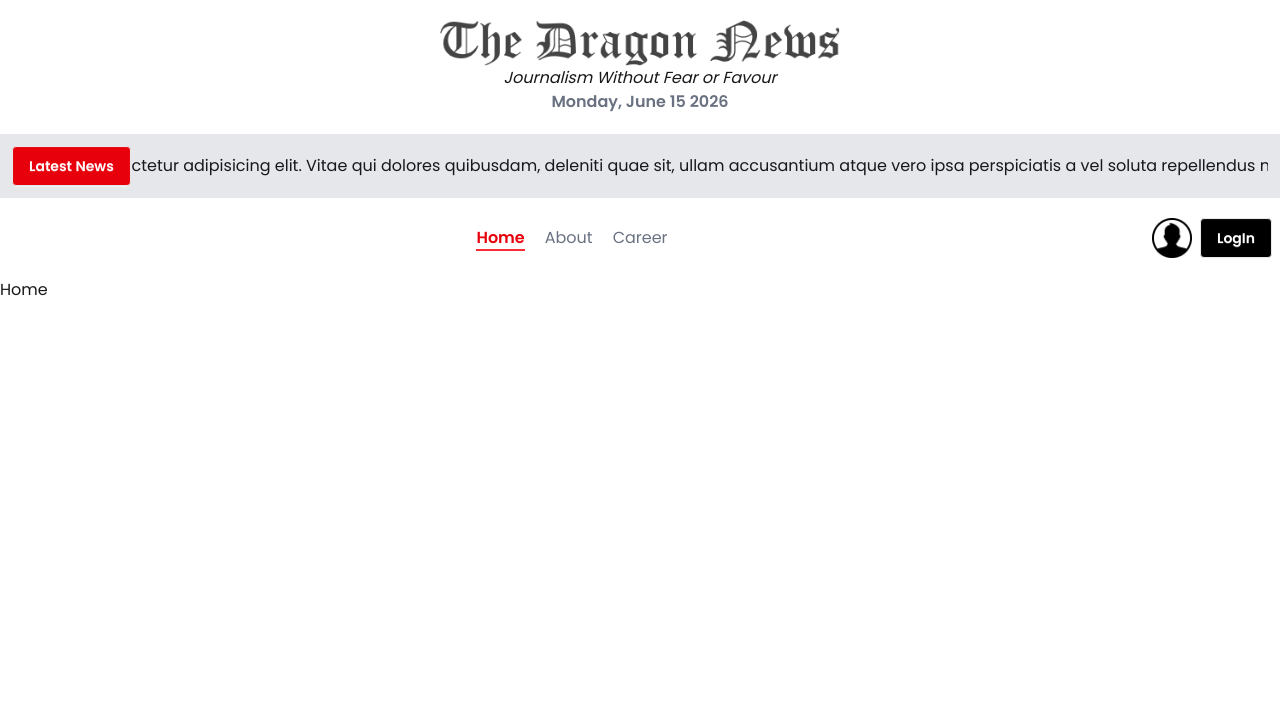
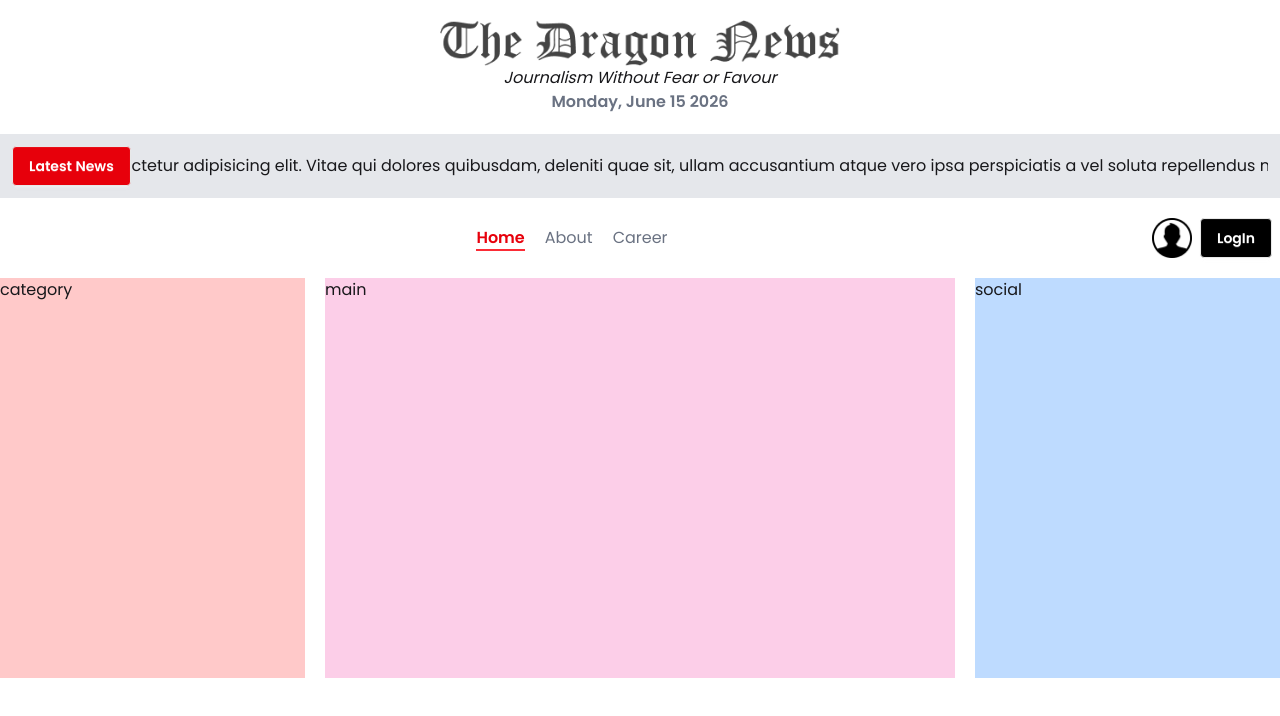
Before and after one commit to RS-Arafath/Dragon-News, a Next.js app: page / in a window 1280 px wide. Shown: the top 716 px of the page. Built offline with nearby package versions, Linux system fonts and the light colour scheme.

Commit message:
Replace Home heading with a grid layout for improved structure

```diff
--- a/src/app/(main)/page.js
+++ b/src/app/(main)/page.js
@@ -2,6 +2,10 @@
 
 export default function Home() {
   return (
-   <h2>Home</h2>
+    <div className="grid grid-cols-4 gap-5 h-100">
+      <div className="bg-red-200 ">category</div>
+      <div className="bg-pink-200 col-span-2 ">main</div>
+      <div className="bg-blue-200 ">social</div>
+    </div>
   );
 }
```
